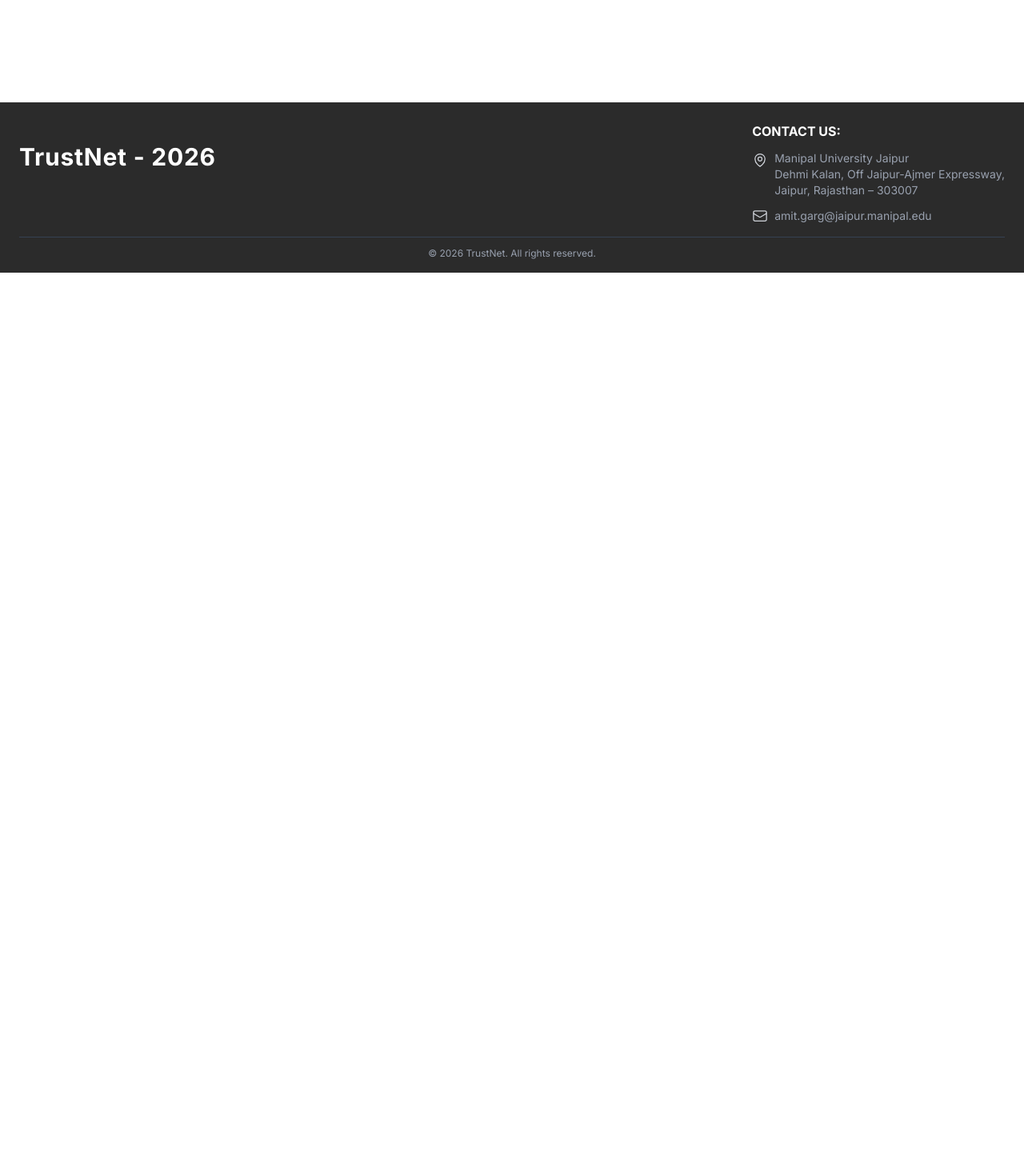
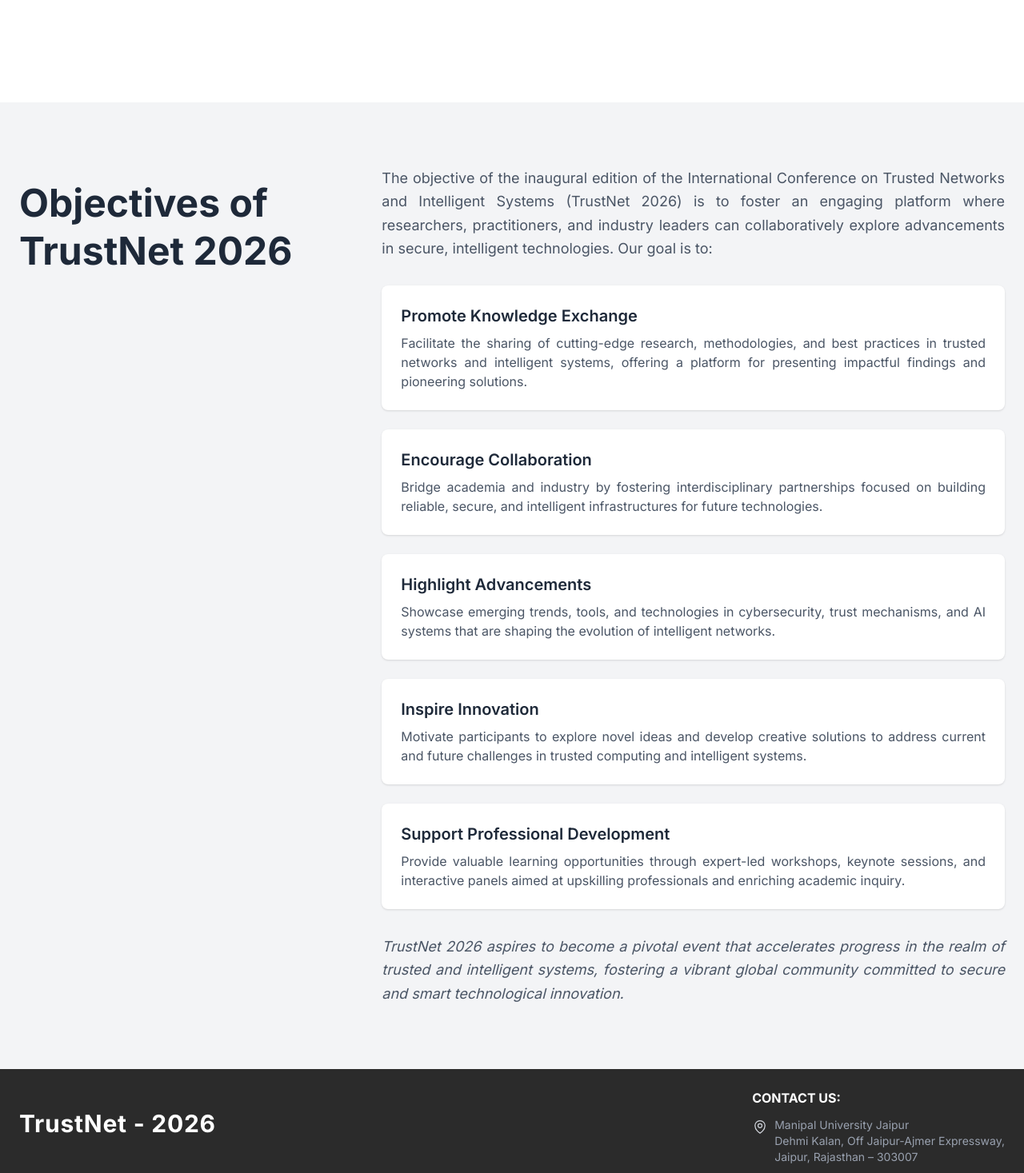
Before and after one commit to InternetMadeCoder/trustnet-2026, a React (Vite) app: page /aboutconference in a window 1280 px wide. Shown: the part 1183-2650 px from the top of the page at 80% size. Before the commit the page ends 1524 px from the top, so only its background shows below. Built offline with nearby package versions, Linux system fonts and the light colour scheme.

Commit message:
objectives section

```diff
--- a/src/components/about-conference/AboutConference.jsx
+++ b/src/components/about-conference/AboutConference.jsx
@@ -1,12 +1,14 @@
 import React from "react";
 import Hero from "./Hero";
 import WelcomeSection from "./WelcomeSection";
+import ObjectivesSection from "./ObjectivesSection";
 
 const AboutConference = () => {
   return (
     <main className="min-h-screen">
       <Hero />
       <WelcomeSection />
+      <ObjectivesSection />
     </main>
   );
 };
--- /dev/null
+++ b/src/components/about-conference/ObjectivesSection.jsx
@@ -0,0 +1,101 @@
+import React from "react";
+import { motion } from "framer-motion";
+
+const ObjectivesSection = () => {
+  return (
+    <div className="py-20 bg-gray-100">
+      <div className="container mx-auto px-4 sm:px-6">
+        <div className="flex flex-col lg:flex-row items-start gap-12 lg:gap-16">
+          {/* Left side - Title */}
+          <motion.div
+            className="lg:w-1/3 w-full relative lg:sticky top-0 lg:top-24 bg-gray-100 py-4 z-10"
+            initial={{ x: -50, opacity: 0 }}
+            whileInView={{ x: 0, opacity: 1 }}
+            viewport={{ once: true }}
+            transition={{ duration: 0.6 }}
+          >
+            <h2 className="text-3xl sm:text-4xl lg:text-5xl font-bold text-gray-800 leading-tight text-center lg:text-left">
+              Objectives of TrustNet 2026
+            </h2>
+          </motion.div>
+
+          {/* Right side - Content */}
+          <motion.div
+            className="lg:w-2/3 space-y-8"
+            initial={{ y: 50, opacity: 0 }}
+            whileInView={{ y: 0, opacity: 1 }}
+            viewport={{ once: true }}
+            transition={{ duration: 0.8 }}
+          >
+            <p className="text-gray-600 leading-relaxed text-lg text-justify">
+              The objective of the inaugural edition of the International
+              Conference on Trusted Networks and Intelligent Systems (TrustNet
+              2026) is to foster an engaging platform where researchers,
+              practitioners, and industry leaders can collaboratively explore
+              advancements in secure, intelligent technologies. Our goal is to:
+            </p>
+
+            <div className="space-y-6">
+              {[
+                {
+                  title: "Promote Knowledge Exchange",
+                  content:
+                    "Facilitate the sharing of cutting-edge research, methodologies, and best practices in trusted networks and intelligent systems, offering a platform for presenting impactful findings and pioneering solutions.",
+                },
+                {
+                  title: "Encourage Collaboration",
+                  content:
+                    "Bridge academia and industry by fostering interdisciplinary partnerships focused on building reliable, secure, and intelligent infrastructures for future technologies.",
+                },
+                {
+                  title: "Highlight Advancements",
+                  content:
+                    "Showcase emerging trends, tools, and technologies in cybersecurity, trust mechanisms, and AI systems that are shaping the evolution of intelligent networks.",
+                },
+                {
+                  title: "Inspire Innovation",
+                  content:
+                    "Motivate participants to explore novel ideas and develop creative solutions to address current and future challenges in trusted computing and intelligent systems.",
+                },
+                {
+                  title: "Support Professional Development",
+                  content:
+                    "Provide valuable learning opportunities through expert-led workshops, keynote sessions, and interactive panels aimed at upskilling professionals and enriching academic inquiry.",
+                },
+              ].map((item, index) => (
+                <motion.div
+                  key={index}
+                  className="p-6 bg-white rounded-lg shadow-sm hover:shadow-md transition-shadow"
+                  initial={{ x: 50, opacity: 0 }}
+                  whileInView={{ x: 0, opacity: 1 }}
+                  viewport={{ once: true }}
+                  transition={{ duration: 0.5, delay: index * 0.1 }}
+                >
+                  <h3 className="text-xl font-semibold text-gray-800 mb-2">
+                    {item.title}
+                  </h3>
+                  <p className="text-gray-600 text-justify">{item.content}</p>
+                </motion.div>
+              ))}
+            </div>
+
+            <motion.p
+              className="text-gray-600 leading-relaxed text-lg italic text-justify"
+              initial={{ opacity: 0 }}
+              whileInView={{ opacity: 1 }}
+              viewport={{ once: true }}
+              transition={{ duration: 0.5, delay: 0.5 }}
+            >
+              TrustNet 2026 aspires to become a pivotal event that accelerates
+              progress in the realm of trusted and intelligent systems,
+              fostering a vibrant global community committed to secure and smart
+              technological innovation.
+            </motion.p>
+          </motion.div>
+        </div>
+      </div>
+    </div>
+  );
+};
+
+export default ObjectivesSection;
```
